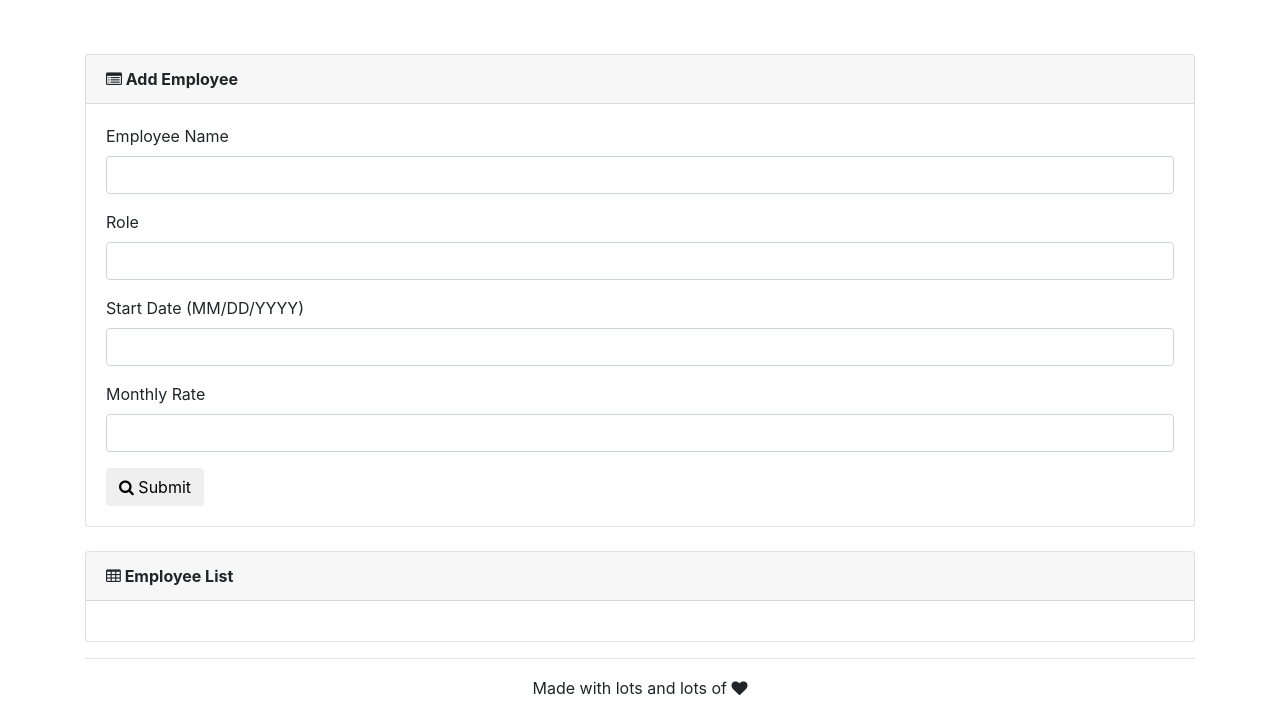
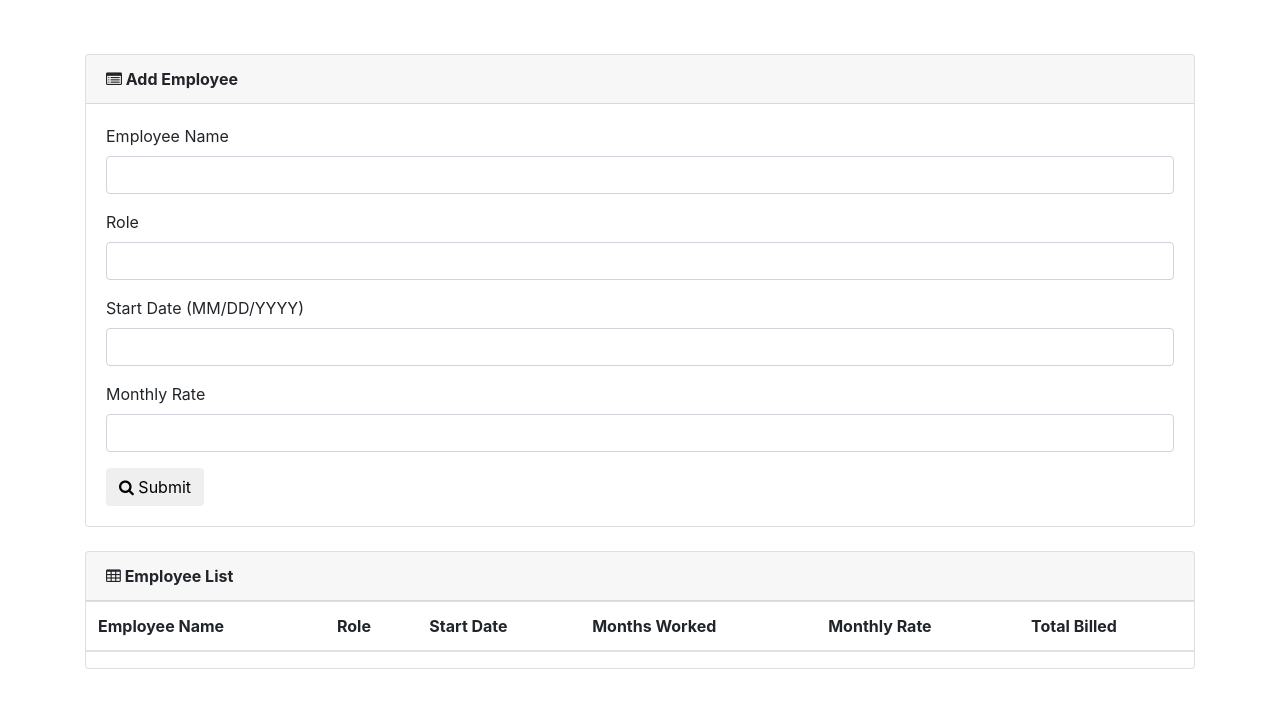
Before and after one commit to james-cb16/employee-tracker-group-2, a plain HTML site: page index.html in a window 1280 px wide. Shown: the part 186-893 px from the top of the page. Drawn offline with nearby package versions, Linux system fonts and the light colour scheme.

Commit message:
updated employee list

```diff
--- a/index.html
+++ b/index.html
@@ -64,7 +64,7 @@
                                 <input type="text" class="form-control" id="monthly-rate">
                             </div>
 
-                            <button type="submit" class="btn btn-default" id="run-search">
+                            <button type="submit" class="btn btn-default" id="submit-button">
                                 <i class="fa fa-search"></i> Submit</button>
 
                         </form>
@@ -74,34 +74,33 @@
         </div>
 
         <div class="row">
-            <div class="col-sm-12">
+            <div class="col-md-12">
                 <br>
 
-                <div class="card">
+                <div class="card mb-4">
 
                     <div class="card-header">
                         <strong>
                             <i class="fa fa-table"></i> Employee List</strong>
                     </div>
 
-                    <div class="card-body" id="employee-section">
-                    </div>
+                    <table class="table">
+                        <thead>
+                            <tr>
+                                <th scope="col">Employee Name</th>
+                                <th scope="col">Role</th>
+                                <th scope="col">Start Date</th>
+                                <th scope="col">Months Worked</th>
+                                <th scope="col">Monthly Rate</th>
+                                <th scope="col">Total Billed</th>
+                            </tr>
+                        </thead>
+
+                    </table>
                 </div>
             </div>
         </div>
 
-        <div class="row">
-            <div class="col-sm-12">
-
-                <hr>
-                <h5 class="text-center">
-                    <small>Made with lots and lots of
-                        <i class="fa fa-heart"></i>
-                    </small>
-                </h5>
-
-            </div>
-        </div>
 
     </div>
 
```
